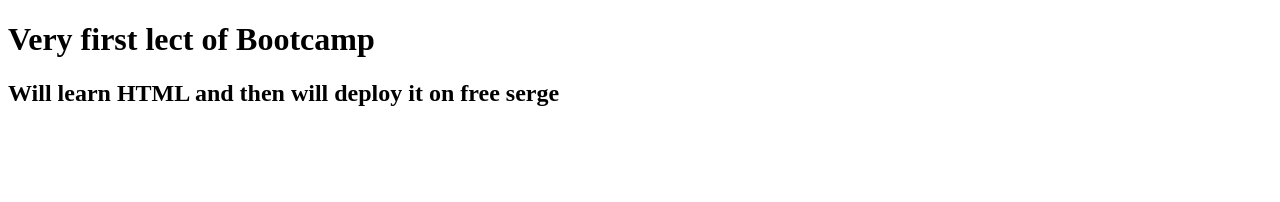
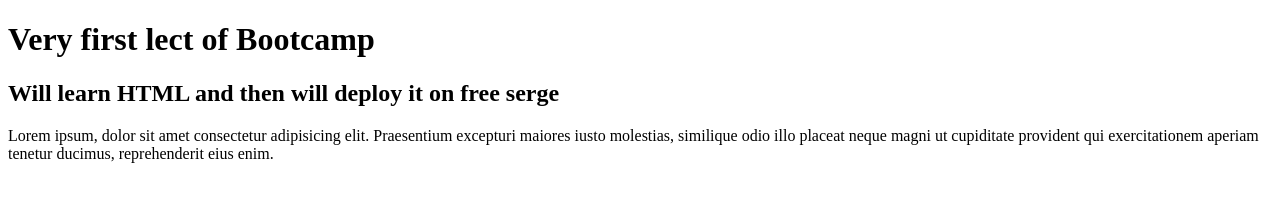
Before and after one commit to ShahanMirza/bootcamp2020, a plain HTML site: page index.html in a window 1280 px wide. Drawn offline with Linux system fonts and the light colour scheme.

Commit message:
Depoyment test
Using action

```diff
--- a/index.html
+++ b/index.html
@@ -8,5 +8,6 @@
 <body>
     <h1>Very first lect of Bootcamp</h1>
     <h2>Will learn HTML and then will deploy it on free<b> serge</b></h2>
+    <p>Lorem ipsum, dolor sit amet consectetur adipisicing elit. Praesentium excepturi maiores iusto molestias, similique odio illo placeat neque magni ut cupiditate provident qui exercitationem aperiam tenetur ducimus, reprehenderit eius enim.</p>
 </body>
 </html>
```
